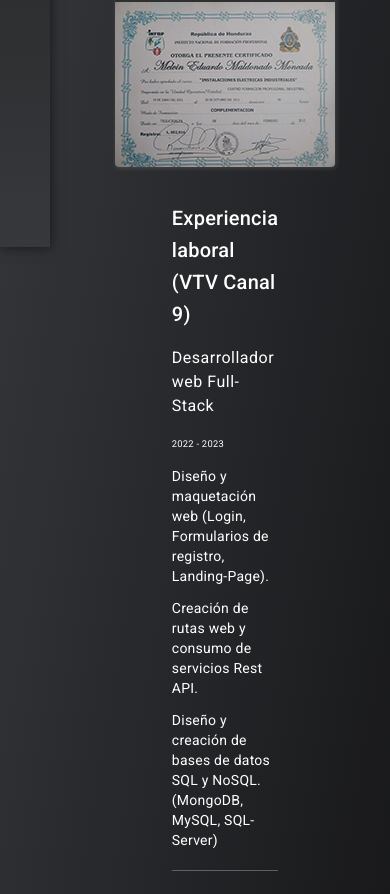
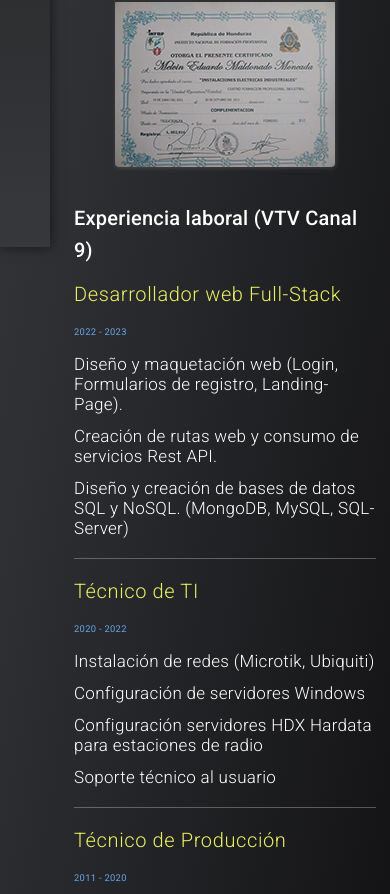
Before and after one commit to melvinmaldonado22/portafolioWeb, an Angular app: page / in a window 390 px wide. Shown: the part 597-1491 px from the top of the page. Built offline with nearby package versions, Linux system fonts and the light colour scheme.

Commit message:
Styles
Darck mode and ligth mode

```diff
--- a/src/app/informacion-general/informacion-general.component.sass
+++ b/src/app/informacion-general/informacion-general.component.sass
@@ -7,7 +7,9 @@
 
 .mdc-card__media
     width: 100%
+    height: 100%
     transition: 0.5s
+    object-fit: cover
 
 .mdc-card__media:hover
     transform: scale(1.2)
@@ -47,3 +49,27 @@
     padding: 10px 130px
     margin: 10px
     border-radius: 10px
+
+.experiencia-laboral h4
+    color: #ecee61
+
+@media (max-width:950px)
+    .experiencia-laboral
+        width: 100%
+        padding: 10px 90px
+        margin: 10px
+        border-radius: 10px
+
+@media (max-width:750px)
+    .experiencia-laboral
+        width: 100%
+        padding: 10px 50px
+        margin: 10px
+        border-radius: 10px
+
+@media (max-width:630px)
+    .experiencia-laboral
+        width: 100%
+        padding: 10px 4px
+        margin: 10px
+        border-radius: 10px
--- a/src/styles.sass
+++ b/src/styles.sass
@@ -1,19 +1,30 @@
 body
     background: linear-gradient(100deg,#3a3c40, #121214)
-    font-family: "Gill Sans", sans-serif
+    font-family: Roboto,Helvetica Neue Light,Helvetica Neue,Helvetica,Arial,Lucida Grande,sans-serif !important
     font-size: 12px
     padding:0
     margin:0
     margin-left: 60px
     color: white
     min-height: 100vh
-    transition: all .2s
+    transition: all .4s
+
+.mat-h4, .mat-body-1, .mat-typography .mat-h4, .mat-typography .mat-body-1, .mat-typography h4
+    font-size: 20px !important
+    font-weight: 300 !important
+
+.mat-body, .mat-body-2, .mat-typography .mat-body, .mat-typography .mat-body-2, .mat-typography
+    font-size: 17px !important
+    font-weight: 300 !important
+
+.mat-h6, .mat-typography .mat-h6, .mat-typography h6
+    color: #68a7e9
 
 .body-expanded
     margin-left: 210px !important
 
 body.modo-claro
-    background: linear-gradient(#fffbfb, #8b8b8b)
+    background: linear-gradient(344deg, #ffffff, #cfcfcf)
     color: black
 
 
@@ -64,6 +75,17 @@ body.modo-claro h5
 body.modo-claro .active
     background-color: rgba(242 242 242 / 99%) !important
 
+body.modo-claro .contenedor-habilidades-frontend
+    background: linear-gradient(91deg, rgb(149 149 214 / 55%), transparent)
+
+body.modo-claro .contenedor-habilidades-backend
+    background: linear-gradient(91deg, rgb(149 149 214 / 55%), transparent)
+
+body.modo-claro .experiencia-laboral h4
+    color: #fb5768 !important
+
+body.modo-claro .experiencia-laboral h6
+    color: #009688 !important
 
 @media (max-width:650px)
     body
```
